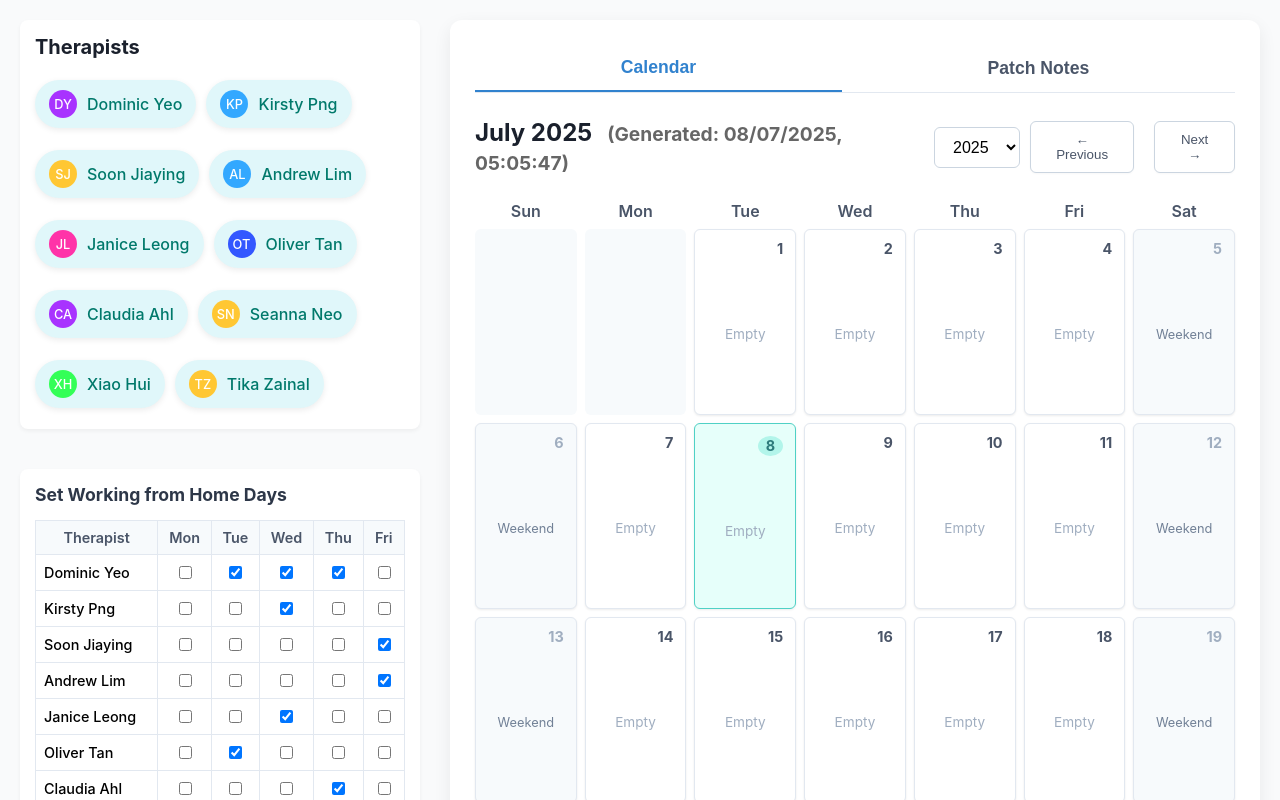
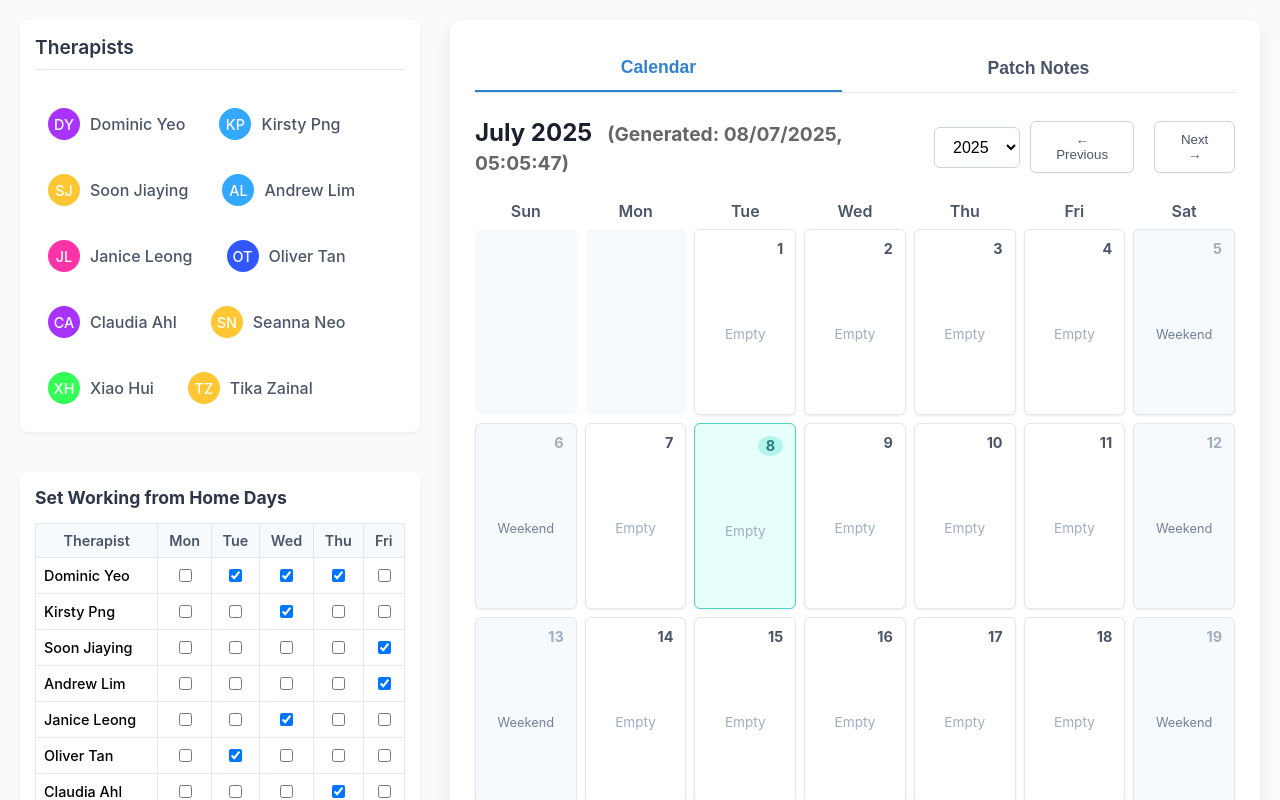
Before and after one commit to jxhnthan/hwb-crisis-rostering, a React (Create React App) app: page / in a window 1280 px wide. Shown: the top 800 px of the page. Built offline with nearby package versions, Linux system fonts and the light colour scheme.

Commit message:
Update App.js

```diff
--- a/src/App.js
+++ b/src/App.js
@@ -111,23 +111,28 @@ const Therapist = ({ name }) => {
         display: 'flex',
         alignItems: 'center',
         gap: '10px',
-        padding: '10px 14px',
-        margin: '6px 0',
-        backgroundColor: '#E0F7FA',
-        borderRadius: '999px',
+        padding: '8px 12px', // Slightly less padding
+        margin: '4px 0', // Reduced margin
+        backgroundColor: 'transparent', // Default to transparent for a cleaner look
+        borderRadius: '8px', // Slightly less rounded corners
         fontWeight: '500',
-        color: '#00796B',
-        boxShadow: '0 2px 6px rgba(0, 0, 0, 0.08)',
+        color: '#4A5568', // Darker text for better contrast on lighter background
+        border: '1px solid transparent', // Default transparent border
+        boxShadow: 'none', // No default shadow
         cursor: 'grab',
-        transition: 'background 0.2s, transform 0.1s', // Add transform to transition
+        transition: 'background 0.2s, transform 0.1s, border-color 0.2s, box-shadow 0.2s', // Add border-color and box-shadow to transition
       }}
       onMouseEnter={(e) => {
-        e.currentTarget.style.backgroundColor = '#B2EBF2';
+        e.currentTarget.style.backgroundColor = '#F0F4F8'; // Light background on hover
         e.currentTarget.style.transform = 'translateY(-2px)'; // Lift on hover
+        e.currentTarget.style.borderColor = '#CBD5E0'; // Light border on hover
+        e.currentTarget.style.boxShadow = '0 2px 8px rgba(0, 0, 0, 0.08)'; // Subtle shadow on hover
       }}
       onMouseLeave={(e) => {
-        e.currentTarget.style.backgroundColor = '#E0F7FA';
+        e.currentTarget.style.backgroundColor = 'transparent';
         e.currentTarget.style.transform = 'translateY(0)'; // Reset on leave
+        e.currentTarget.style.borderColor = 'transparent';
+        e.currentTarget.style.boxShadow = 'none';
       }}
     >
       <div
@@ -135,13 +140,13 @@ const Therapist = ({ name }) => {
           backgroundColor: color, // Use dynamic color
           color: 'white',
           borderRadius: '50%',
-          width: '28px',
-          height: '28px',
+          width: '32px', // Slightly larger initials circle
+          height: '32px',
           display: 'flex',
           alignItems: 'center',
           justifyContent: 'center',
-          fontSize: '0.8rem',
-          flexShrink: 0, // Prevent shrinking
+          fontSize: '0.9rem', // Slightly larger font size for initials
+          flexShrink: 0,
         }}
       >
         {initials}
@@ -825,9 +830,19 @@ const App = () => {
             gap: '20px'
           }}>
             <div style={cardStyle}>
-              <h2 style={{ marginTop: 0, marginBottom: '15px', color: '#1A202C', fontSize: '1.25rem' }}>Therapists</h2>
+              <h2 style={{
+                marginTop: 0,
+                marginBottom: '15px',
+                color: '#2D3748', // Softer color than #1A202C
+                fontSize: '1.2rem', // Slightly smaller font size
+                fontWeight: '600', // Still bold, but not too heavy
+                paddingBottom: '10px', // Space for the border
+                borderBottom: '1px solid #E2E8F0' // Subtle separator
+              }}>
+                Therapists
+              </h2>
               {/* Flex wrap container for therapists */}
-              <div style={{ display: 'flex', flexWrap: 'wrap', gap: '10px' }}>
+              <div style={{ display: 'flex', flexWrap: 'wrap', gap: '8px', paddingTop: '10px' }}>
                 {therapists.map((name, index) => (
                   <Therapist key={index} name={name} />
                 ))}
```
